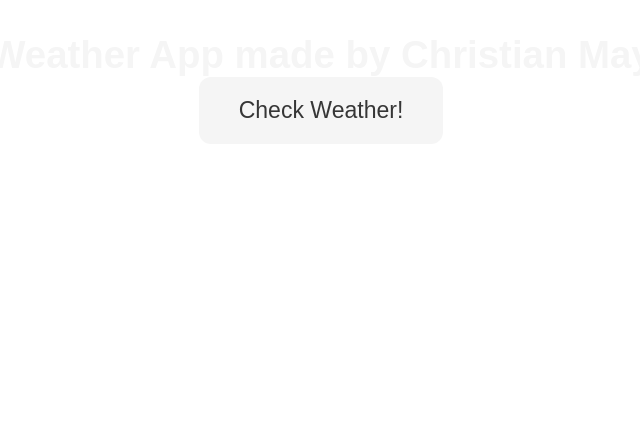
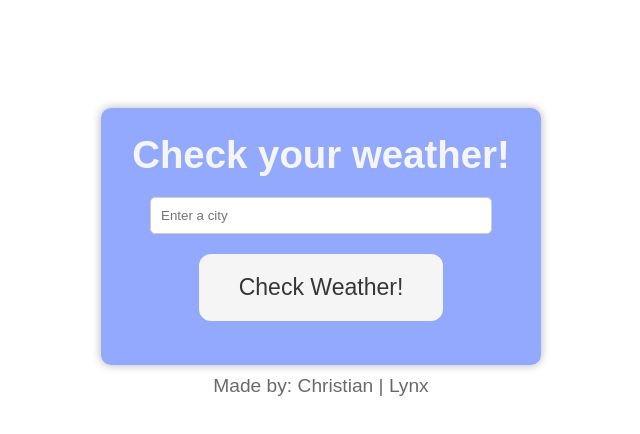
Before and after one commit to Mayboyzz/js-weather-app, a plain HTML site: page index.html in a window 1280 px wide. Shown: the whole page, without its empty margins (319-959 px from the left). Drawn offline with Linux system fonts and the light colour scheme.

Commit message:
added footed, cleaned up div

```diff
--- a/index.html
+++ b/index.html
@@ -7,8 +7,19 @@
     <link rel="stylesheet" href="styles.css">
 </head>
 <body>
-    <h1>Weather App made by Christian May</h1>
-    <button>Check Weather!</button>
+    <div class="container">
+        <h1>Check your weather!</h1>
+        <input type="text" id="locationInput" placeholder="Enter a city">
+        <button id="searchButton">Check Weather!</button>
+        <div class="weather-info">
+            <h2 id="location"></h2>
+            <p id="temperature"></p>
+            <p id="description"></p>
+        </div>
+    </div>
+    <script type="text/javascript" src="main.js" defer></script>
 </body>
-<script type="text/javascript" src="main.js" defer></script>
+<footer>
+    <p>Made by: Christian | Lynx</p>
+</footer>
 </html>
```
